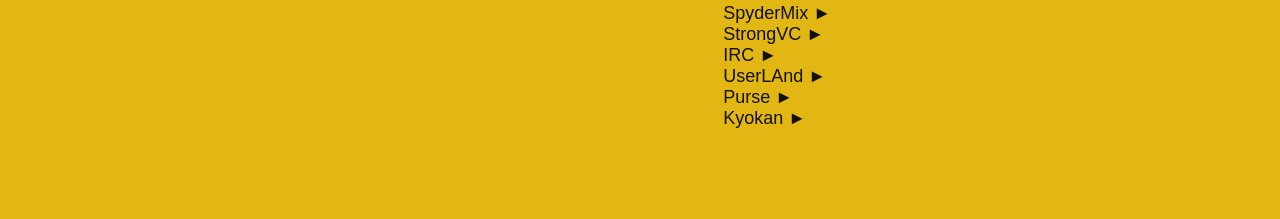
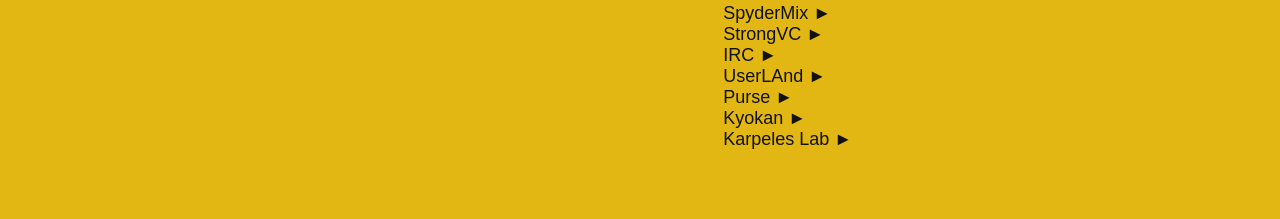
Before and after one commit to LondonTrustMedia/londontrustmedia.github.io, a plain HTML site: page index.html in a window 1280 px wide. Shown: the part 1321-1540 px from the top of the page. Drawn offline with Linux system fonts and the light colour scheme.

Commit message:
Added karpeles lab

```diff
--- a/index.html
+++ b/index.html
@@ -58,6 +58,7 @@
        <li><a href="https://userland.tech" target="_newwindow">UserLAnd &#x25ba;</a></li>
        <li><a href="https://www.purse.io" target="_newwindow">Purse &#x25ba;</a></li>
        <li><a href="https://kyokan.io" target="_newwindow">Kyokan &#x25ba;</a></li>
+       <li><a href="https://klb.jp" target="_newwindow">Karpeles Lab &#x25ba;</a></li>
       </ul>
     </div>
   </div>
```
